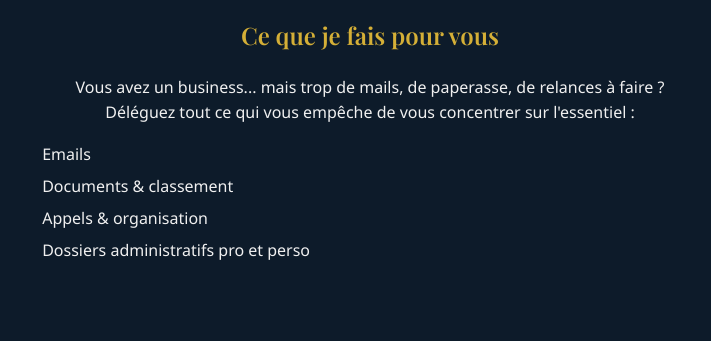
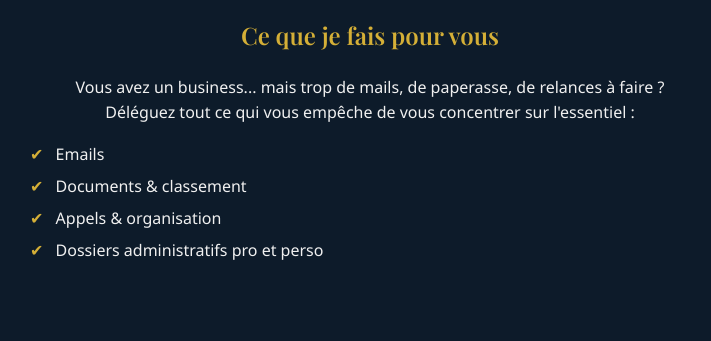
Before and after one commit to Danie-11/ombre-de-ma-lumiere-site, a plain HTML site: page index.html in a window 1280 px wide. Shown: the part 459-800 px from the top of the page, without its empty margins (270-981 px from the left). Drawn offline with nearby package versions, Linux system fonts and the light colour scheme.

Commit message:
Update index.html

```diff
--- a/index.html
+++ b/index.html
@@ -134,7 +134,7 @@ ul {
 }
 
 ul li::before {
-  content: " ";
+  content: "✔";
   color: #d4af37;
   margin-right: 8px;
   display: inline-block;
```
